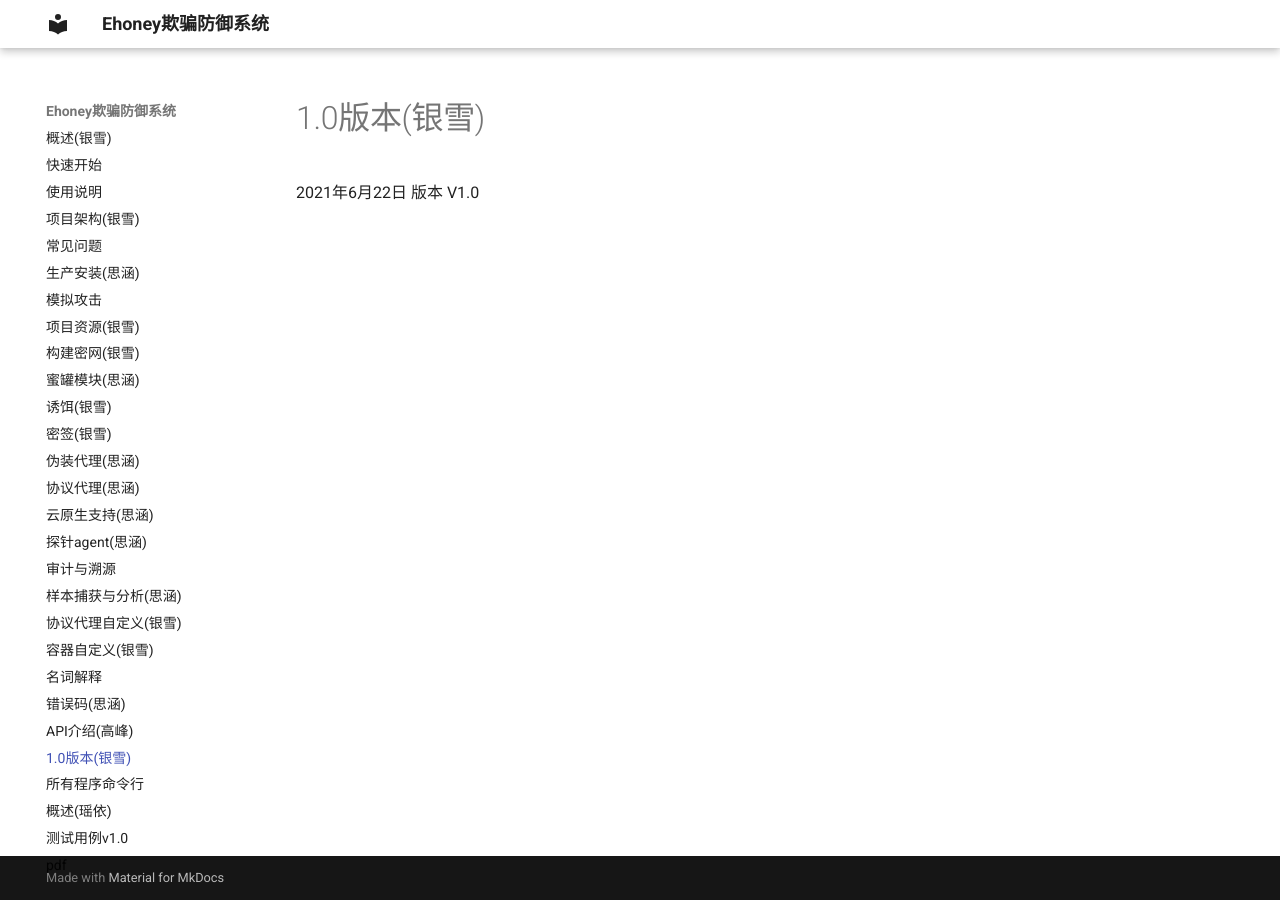
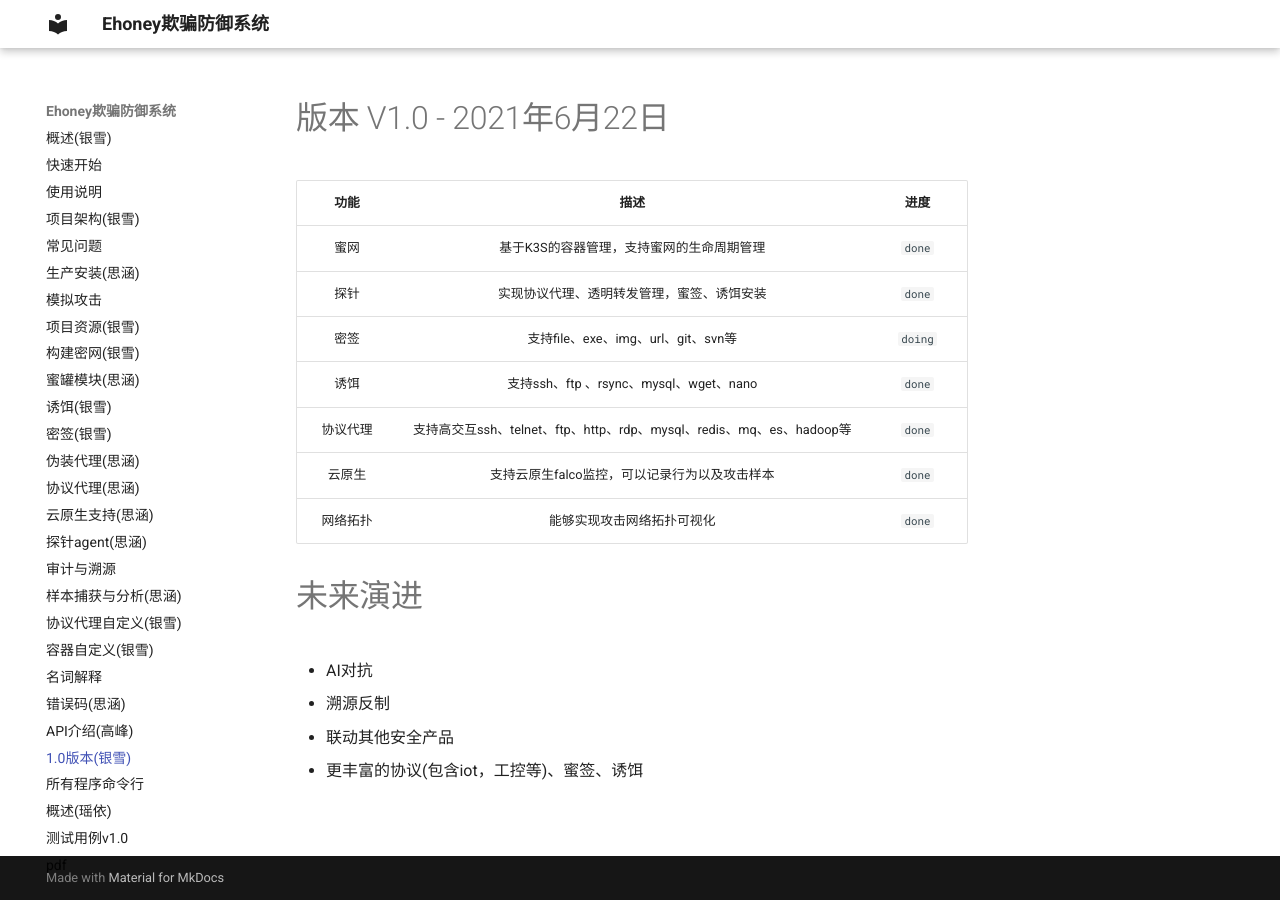
Before and after one commit to seccome/Ehoney, an MkDocs documentation site: the page built from doc/prefix_ff6c208ea2625d5127c51c92948363fb.md, in a window 1280 px wide. Built offline with MkDocs 1.6.1 and Material for MkDocs 9.7.7, drawn with Linux system fonts in a browser that asks for light colours.

Commit message:
Update prefix_ff6c208ea2625d5127c51c92948363fb.md
modify doc

```diff
--- a/doc/prefix_ff6c208ea2625d5127c51c92948363fb.md
+++ b/doc/prefix_ff6c208ea2625d5127c51c92948363fb.md
@@ -1,2 +1,17 @@
-2021年6月22日
-版本 V1.0
+#版本 V1.0 - 2021年6月22日
+
+| 功能 | 描述 | 进度 |
+|  :-: | :-: | :-: |
+| 蜜网 | 基于K3S的容器管理，支持蜜网的生命周期管理 | `done` |
+| 探针 | 实现协议代理、透明转发管理，蜜签、诱饵安装 | `done` |
+| 密签 | 支持file、exe、img、url、git、svn等 | `doing` |
+| 诱饵 | 	支持ssh、ftp 、rsync、mysql、wget、nano| `done` |
+| 协议代理 | 支持高交互ssh、telnet、ftp、http、rdp、mysql、redis、mq、es、hadoop等| `done` |
+| 云原生 | 支持云原生falco监控，可以记录行为以及攻击样本 | `done` |
+| 网络拓扑 | 能够实现攻击网络拓扑可视化 | `done` |
+
+#未来演进
+- AI对抗
+- 溯源反制
+- 联动其他安全产品
+- 更丰富的协议(包含iot，工控等)、蜜签、诱饵
```
